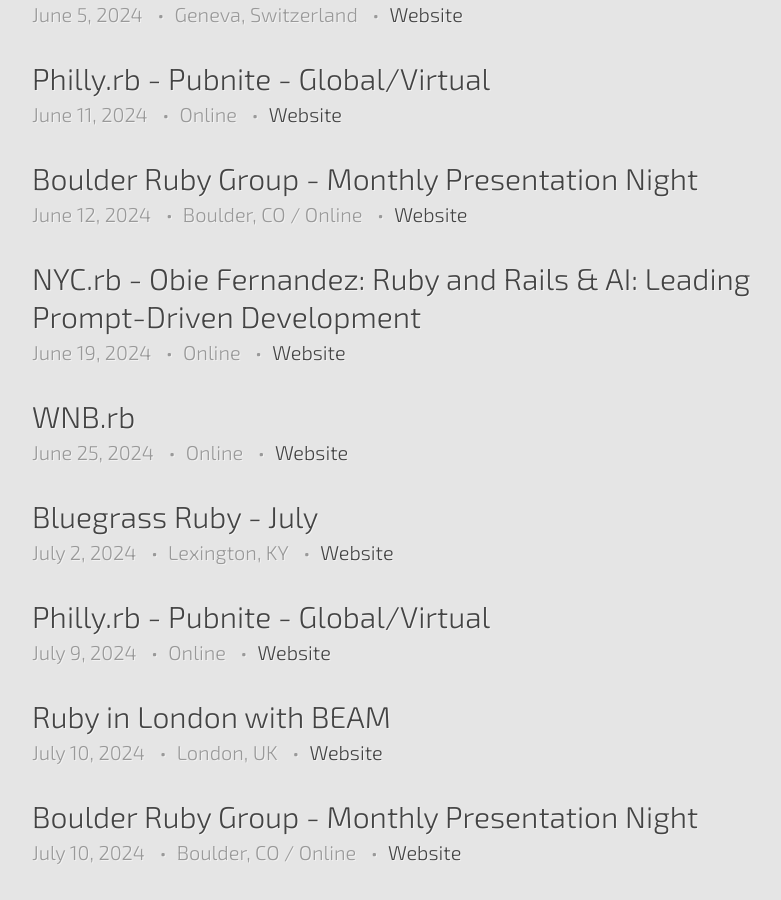
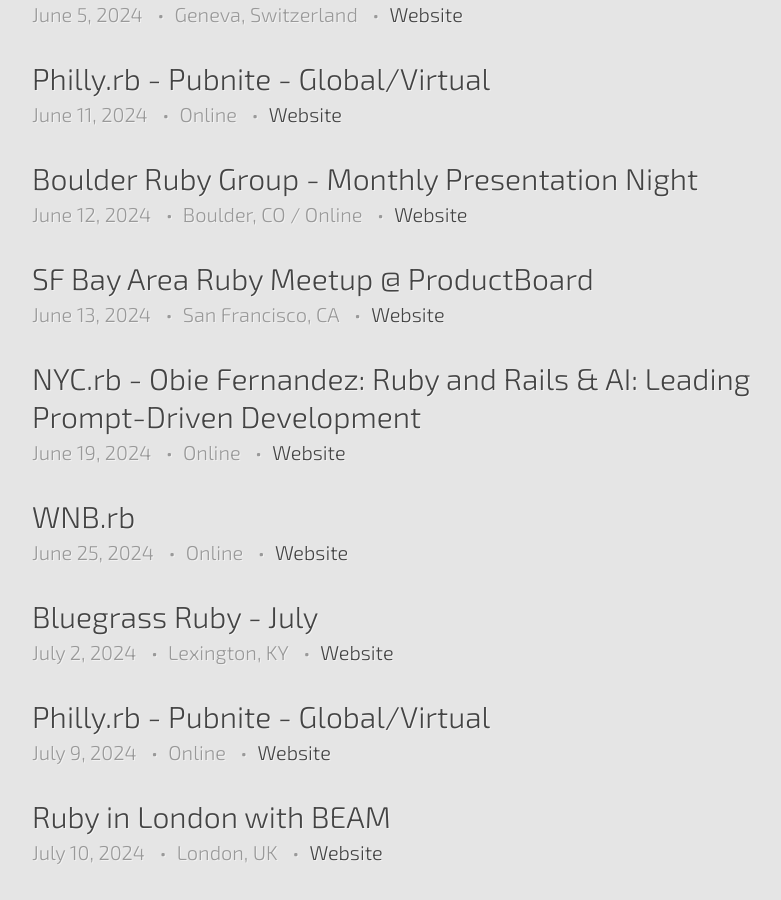
Before and after one commit to ruby-conferences/ruby-conferences.github.io, a Jekyll site: the page built from meetups/index.html, in a window 1280 px wide and 900 px high, scrolled down 1840 px. Shown: the whole window, without its empty margins (208-989 px from the left). Built offline with Jekyll 4.4.1, drawn with Linux system fonts in a browser that asks for light colours.

Commit message:
Add SF Bay Area Ruby Meetup in June

```diff
--- a/_data/meetups.yml
+++ b/_data/meetups.yml
@@ -481,6 +481,13 @@
   end_time: 21:00:00 MDT
   url: https://www.meetup.com/boulder_ruby_group/events/299591825
 
+- name: SF Bay Area Ruby Meetup @ ProductBoard
+  location: San Francisco, CA
+  date: 2024-06-13
+  start_time: 17:00:00 PDT
+  end_time: 21:00:00 PDT
+  url: https://lu.ma/sfruby-june24
+
 - name: "NYC.rb - Obie Fernandez: Ruby and Rails & AI: Leading Prompt-Driven Development"
   location: Online
   date: 2024-06-19
```
